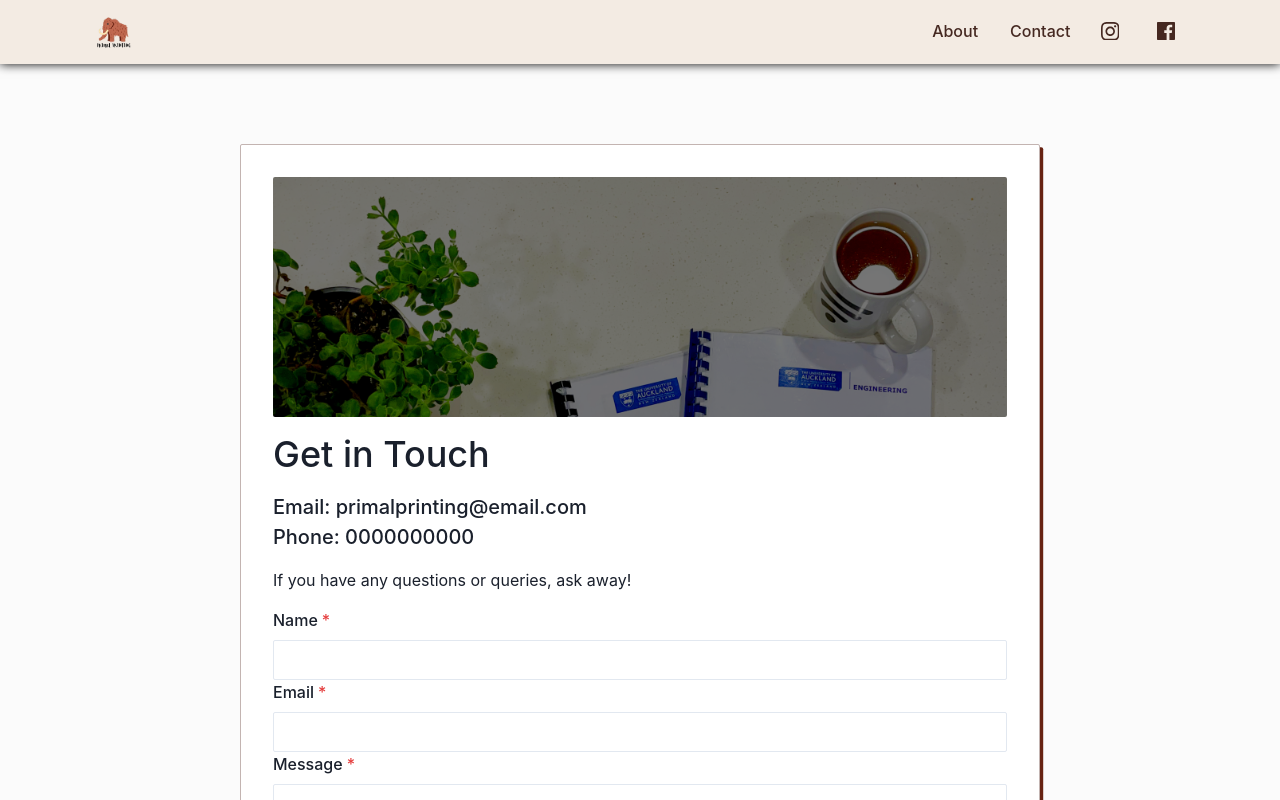
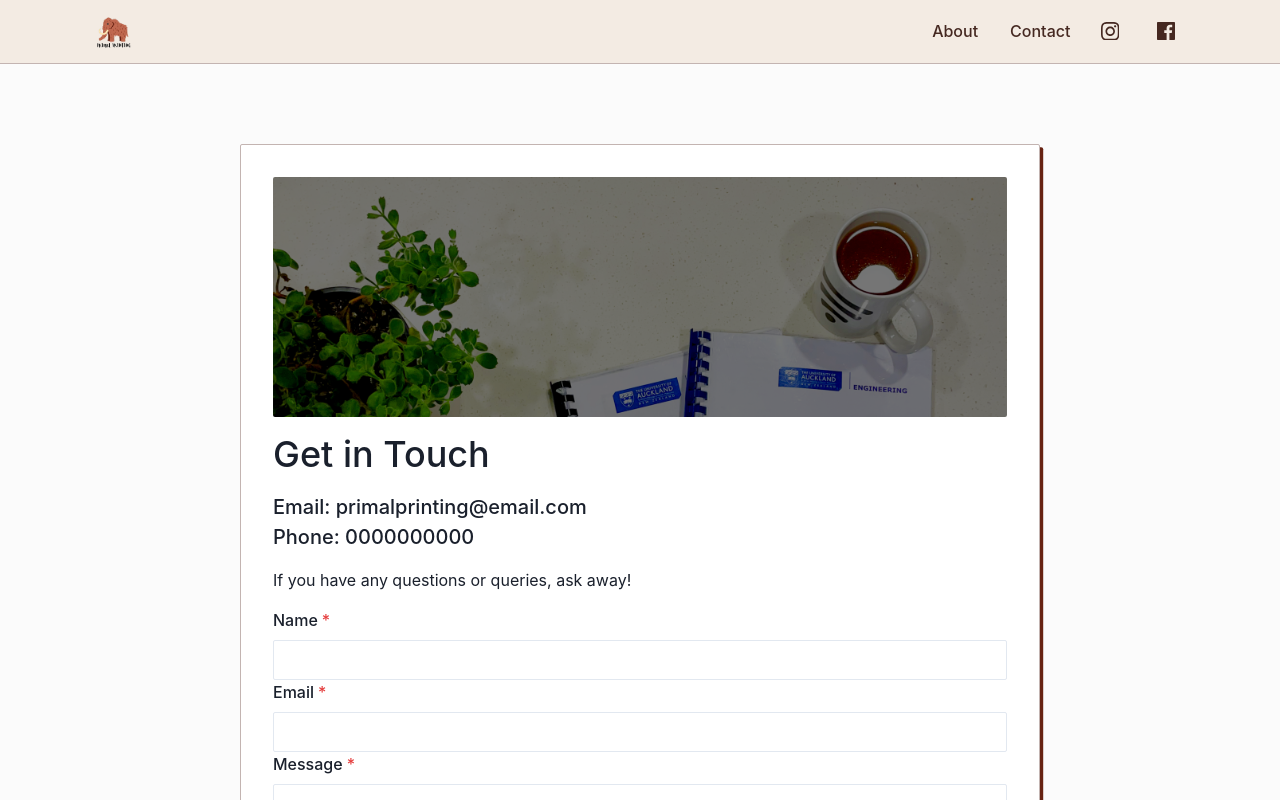
Before and after one commit to choden-dev/PrimalPrinting, a Next.js app: page /contact in a window 1280 px wide. Shown: the top 800 px of the page. Built offline with nearby package versions, Linux system fonts and the light colour scheme.

Commit message:
changed navbar styling

```diff
--- a/components/navbar/NavBar.tsx
+++ b/components/navbar/NavBar.tsx
@@ -30,8 +30,9 @@ export default function NavBar({ }: Props) {
             top="0"
             zIndex="9999"
             left="0"
-            boxShadow="0 0 10px black"
             padding="0 7%"
+            borderBottom="1px"
+            borderColor="brown.200"
             alignItems="center">
             <Link href="/" >
                 <Image
@@ -81,7 +82,7 @@ export default function NavBar({ }: Props) {
                             color="brown.900"
                             size="lg"
                             _hover={{
-                                color: "brown.200"
+                                color: "brown.700"
                             }}
                         />
                     </a>
@@ -98,7 +99,7 @@ export default function NavBar({ }: Props) {
                             color="brown.900"
                             size="lg"
                             _hover={{
-                                color: "brown.200"
+                                color: "brown.700"
                             }}
                         />
                     </a>
--- a/components/productcard/ProductCard.tsx
+++ b/components/productcard/ProductCard.tsx
@@ -33,6 +33,7 @@ export default function ProductCard({ productName, productPrice, productDescript
             height="fit-content"
             backgroundColor="white"
             zIndex="999"
+            cursor={!hasButton ? "pointer" : ""}
             transition="transform 0.5s, box-shadow 0.5s"
             _hover={
                 {
--- a/components/testimonialcard/TestimonialCard.tsx
+++ b/components/testimonialcard/TestimonialCard.tsx
@@ -61,12 +61,16 @@ export default function TestimonialCard({ toDisplay }: Props) {
                 </Text>
                 <Box display="flex"
                     alignItems="center">
+                    <a href="https://www.instagram.com/stories/highlights/17860217396773029/"
+                        rel="noopener noreferrer"
+                        target="_blank">
                         <Button
                             leftIcon={<ExternalLinkIcon />}
                             width="8rem"
                             variant="browned">
                             See More
                         </Button>
+                    </a>
                     <Heading
                         marginLeft="auto"
                         fontWeight="400"
```
Lines whose indentation alone changed are shown as unchanged.
